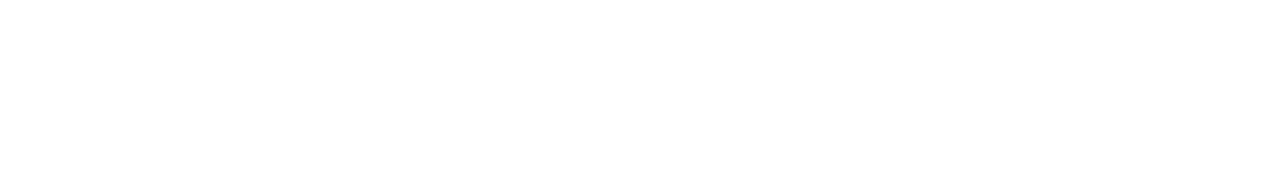
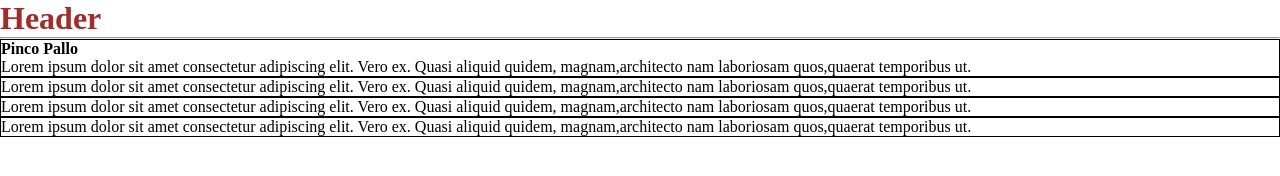
Before and after one commit to Io-FortuNato/htmlcss-wireframe, a plain HTML site: page index.html in a window 1280 px wide. Drawn offline with Linux system fonts and the light colour scheme.

Commit message:
add utilizzo border

```diff
--- a/index.html
+++ b/index.html
@@ -0,0 +1,51 @@
+<!DOCTYPE html>
+<html lang="en">
+<head>
+    <meta charset="UTF-8">
+    <meta name="viewport" content="width=device-width, initial-scale=1.0">
+    <title>Header</title>
+<link rel="stylesheet" href="style.css">
+</head>
+
+
+<body>
+    <header id="inizio">
+<h1>Header</h1>
+</header>
+<hr>
+    <main>
+      <p class="nuovo">
+        <b>Pinco Pallo</b>
+        <br>
+        Lorem ipsum dolor
+        sit amet consectetur
+        adipiscing elit. Vero ex.
+         Quasi aliquid quidem,
+         magnam,architecto nam
+          laboriosam quos,quaerat temporibus ut.
+      </p>
+      <p class="nuovo">Lorem ipsum dolor
+        sit amet consectetur
+        adipiscing elit. Vero ex.
+         Quasi aliquid quidem,
+         magnam,architecto nam
+          laboriosam quos,quaerat temporibus ut.
+        </p>
+      <p class="nuovo">Lorem ipsum dolor
+        sit amet consectetur
+        adipiscing elit. Vero ex.
+         Quasi aliquid quidem,
+         magnam,architecto nam
+          laboriosam quos,quaerat temporibus ut.
+        </p>
+      <p class="nuovo">Lorem ipsum dolor
+        sit amet consectetur
+        adipiscing elit. Vero ex.
+         Quasi aliquid quidem,
+         magnam,architecto nam
+          laboriosam quos,quaerat temporibus ut.
+        </p>
+
+    </main>
+</body>
+</html>
--- a/style.css
+++ b/style.css
@@ -1 +1,17 @@
-#inizio{color: brown;}
+* {
+    margin: 0;
+    padding: 0;
+    box-sizing: border-box;
+}
+
+#inizio {
+    color: brown;
+}
+
+#body {
+    width: 512px;
+}
+
+.nuovo {
+    border: 1px solid
+}
```
